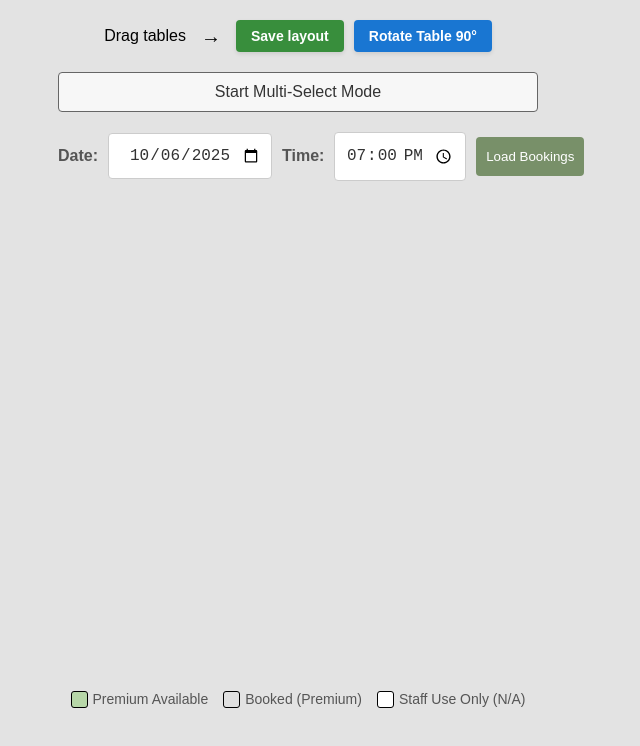
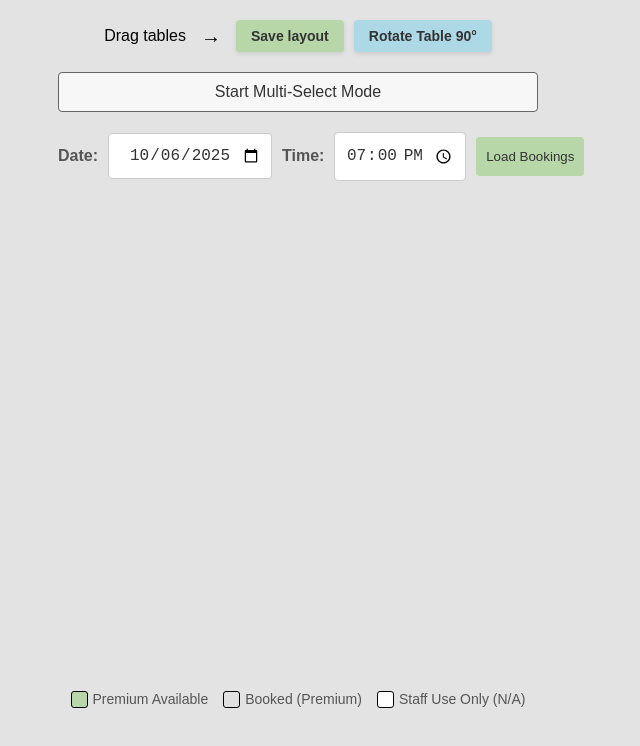
Before and after one commit to Geordiekingsbeer/table-picker, a plain HTML site: page admin.html in a window 1280 px wide. Shown: the whole page, without its empty margins (342-982 px from the left). Drawn offline with nearby package versions, Linux system fonts and the light colour scheme.

Commit message:
Update admin.html

```diff
--- a/admin.html
+++ b/admin.html
@@ -41,12 +41,18 @@
 			box-shadow: 0 2px 4px rgba(0,0,0,0.1);
 		}
 
+		/* UPDATED: Save button matches table color */
 		.admin-controls-top button#save {
-			background-color: #388e3c;
+			background-color: #b7d7a8; /* Table Color */
+			color: #333; /* Darker text for visibility */
 		}
+
+		/* UPDATED: Rotate button to light baby blue */
 		.admin-controls-top button#rotate {
-			background-color: #1976d2;
+			background-color: #add8e6; /* Light Blue */
+			color: #333; /* Darker text for visibility */
 		}
+
 		.admin-controls-top button:hover {
 			box-shadow: 0 4px 8px rgba(0,0,0,0.2);
 			opacity: 0.95;
@@ -86,11 +92,11 @@
 			text-align: center;
 		}
 
-		/* Load Bookings Button - MATCHES CUSTOMER FILE (Check Availability) */
+		/* UPDATED: Load Bookings button matches table color */
 		#load-bookings {
 			padding: 12px 10px;
-			background-color: #789069; /* Dark Olive Green */
-			color: white;
+			background-color: #b7d7a8; /* Table Color */
+			color: #333; /* Darker text for visibility */
 			border: none;
 			border-radius: 4px;
 			cursor: pointer;
@@ -101,8 +107,17 @@
 		}
 
 		#load-bookings:hover {
-			background-color: #6a7f5c;
+			background-color: #a7c598; /* Slightly darker hover for table color */
 		}
+
+		.admin-controls-top button#save:hover {
+			background-color: #a7c598; /* Slightly darker hover for save button */
+		}
+
+		.admin-controls-top button#rotate:hover {
+			background-color: #99c2d1; /* Slightly darker hover for rotate button */
+		}
+
 
 		/* Multi-Select Toggle Button - MATCHES CUSTOMER FILE */
 		#multi-select-toggle, #multi-book-button {
@@ -170,7 +185,7 @@
 			height: 15px;
 			border-radius: 3px;
 			margin-right: 5px;
-			border: 1px solid #000; /* UPDATED: Black Border */
+			border: 1px solid #000;
 		}
 
 		/* Modal styles */
```
